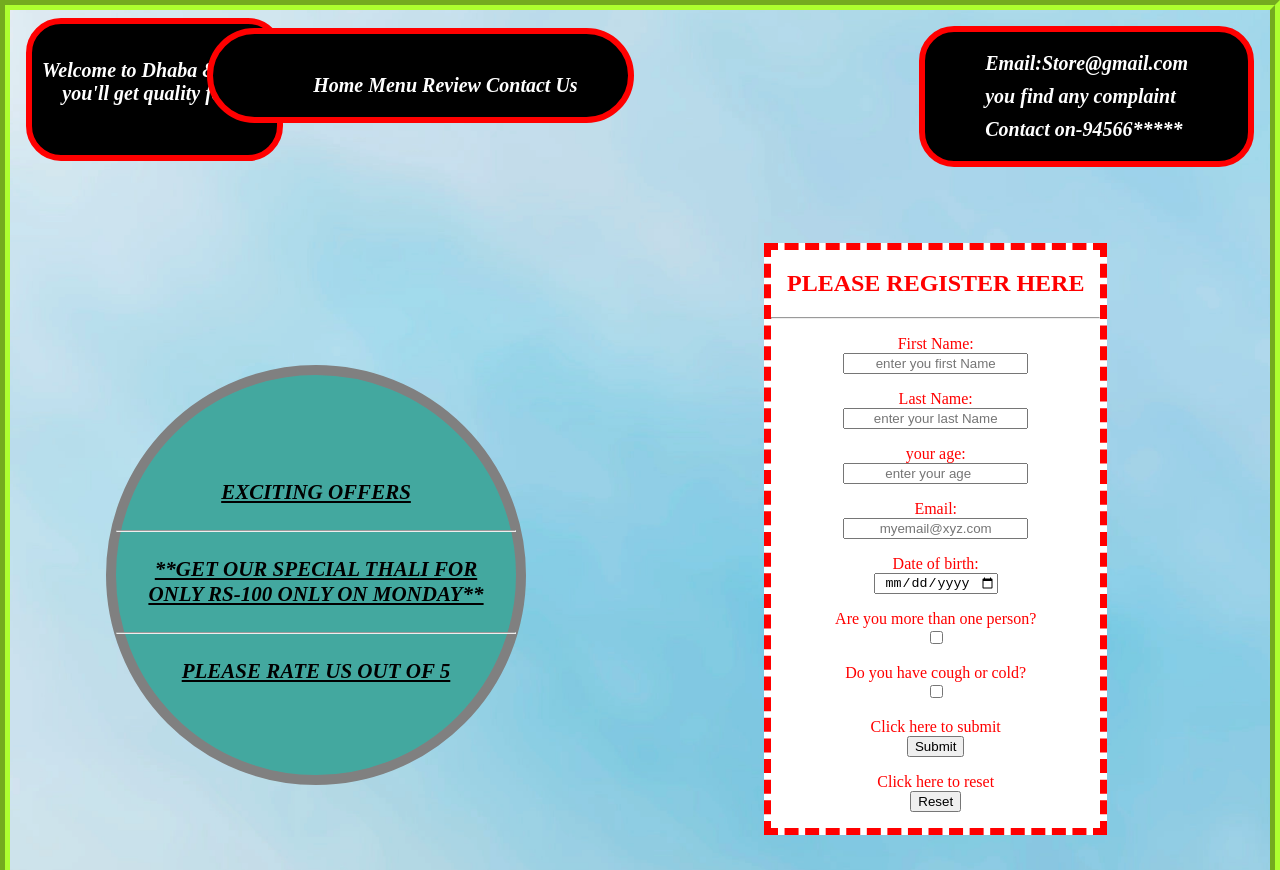
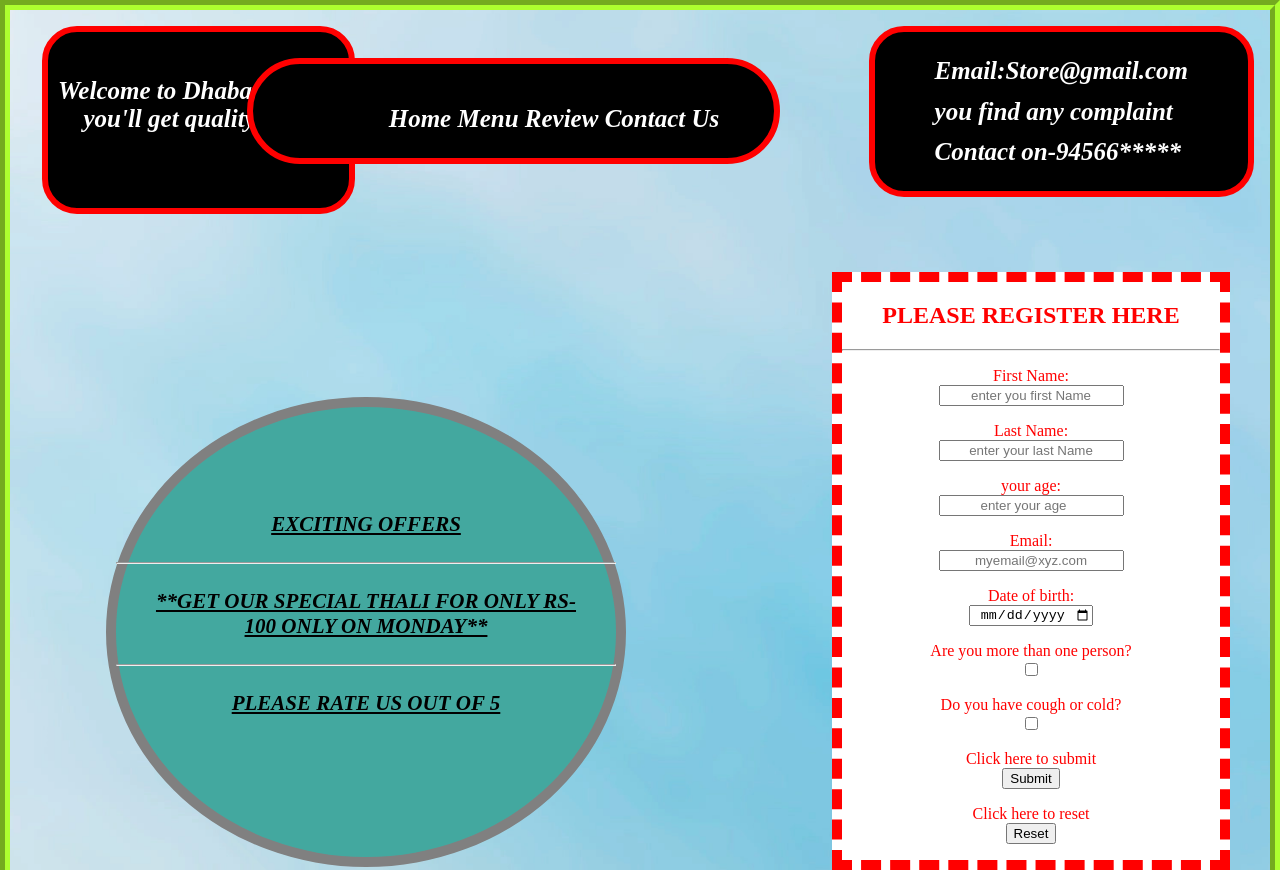
Before and after one commit to bugged-codes/Pb_Asses-5, a plain HTML site: page index.html in a window 1280 px wide. Shown: the top 870 px of the page. Drawn offline with Linux system fonts and the light colour scheme.

Commit message:
Adjustments

```diff
--- a/CSS/styles.css
+++ b/CSS/styles.css
@@ -11,7 +11,7 @@ body{
 .black-boxes{
     width: auto;
     color: white;
-    font-size: 20px;
+    font-size: 25px;
     font-weight: bold;
     font-style: italic;
     background-color: black;
@@ -23,14 +23,17 @@ body{
 
 #box-1{
     text-align: center;
-    left: 1rem;
-    top: 0.5rem;
-    padding:15px 10px 30px 10px;
+    left: 2rem;
+    top: 1rem;
+    padding:20px 10px 50px 10px;
 }
 
 #box-2{
-    left: -4rem;
-    padding: 20px 50px 0px 100px;
+    text-align: center;
+    width: 35%;
+    top: 1rem;
+    left: -5rem;
+    padding: 1rem 0rem 0rem 5rem;
     border-radius: 55px;
 }
 
@@ -43,15 +46,15 @@ body{
 }
 
 #circle-div{
-    height: 400px;
-    width: 400px;
+    height: 450px;
+    width: 500px;
     background-color: #43a89f;
     text-align: center;
     border: 10px solid gray;
     border-radius: 50%;
     display: inline-block;
     position: relative;
-    bottom: 8rem;
+    bottom: 9rem;
     left: 6rem;
 }
 
@@ -72,15 +75,16 @@ body{
 }
 
 #form-div{
-    border: 7px dashed red;
+    width: 30%;
+    border: 10px dashed red;
     margin: 10px;
     display: inline-block;
     background-color:white;
     color: red;
     text-align: center;
     position: relative;
-    left: 20rem;
-    top: 5rem;
+    left: 18rem;
+    top: 4rem;
 }
 
 .user-inputs{
```
